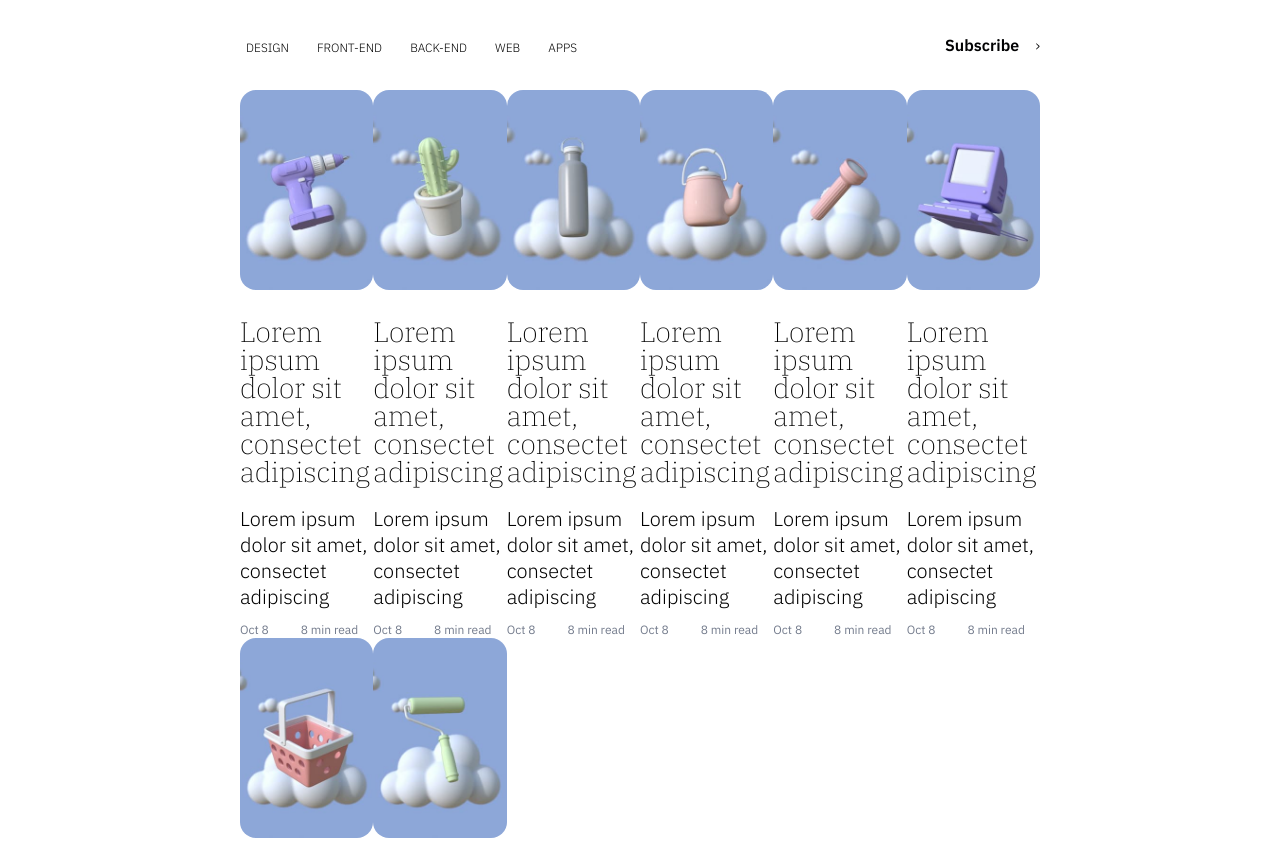
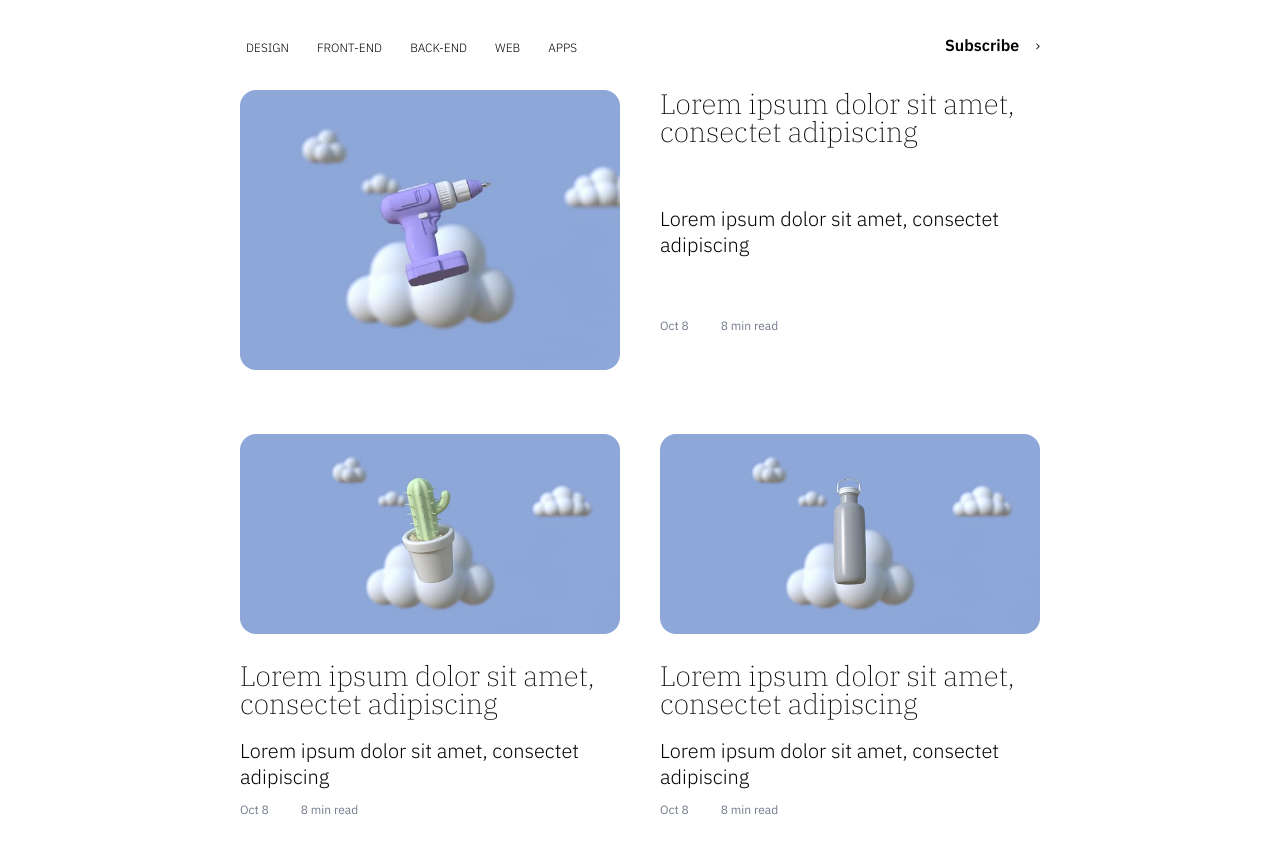
Before and after one commit to DJO52000/BlogProject2, a plain HTML site: page blog.html in a window 1280 px wide. Shown: the part 424-1265 px from the top of the page. Drawn offline with Linux system fonts and the light colour scheme.

Commit message:
Blog-Page Done

```diff
--- a/blog.html
+++ b/blog.html
@@ -41,7 +41,7 @@
 
       <div class="article-grid">
 
-        <article class="article-preview flow-content">
+        <article class="article-preview">
           <img src="img/blog-1.jpg" alt="electric drill">
           <h3>Lorem ipsum dolor sit amet, consectet adipiscing</h3>
           <p>Lorem ipsum dolor sit amet, consectet adipiscing</p>
--- a/css/style.css
+++ b/css/style.css
@@ -435,5 +435,54 @@ footer {
 
 .article-grid {
   display: grid;
+  gap: 3em 2em;
   grid-template-columns: repeat(6, 1fr);
 }
+
+.article-grid > * {
+  grid-column: 1 / -1;
+}
+
+@media (min-width: 30em) {
+  .article-grid > *:not(:first-child) {
+    grid-column: span 3;
+  }
+}
+
+@media (min-width: 40em) {
+  .article-grid > *:first-child {
+    grid-column: 1 / -1;
+  }
+
+  .article-grid > .article-preview:first-child {
+    display: grid;
+    grid-template-columns: repeat(2, 1fr);
+    grid-template-rows: 1fr min-content 1fr;
+    gap: 3em 2em;
+  }
+
+  .article-grid > .article-preview:first-child img{
+    grid-row: span 3;
+    height: 17.5rem;
+  }
+
+  .article-grid > .article-preview:first-child > h3 {
+    margin-top: auto;
+  }
+
+  .article-grid > *:nth-child(2),
+  .article-grid > *:nth-child(3) {
+    grid-column: span 3;
+  }
+
+  .article-grid > *:nth-child(4),
+  .article-grid > *:nth-child(5),
+  .article-grid > *:nth-child(6) {
+    grid-column: span 2;
+  }
+
+  .article-grid > *:nth-child(7),
+  .article-grid > *:nth-child(8) {
+    grid-column: span 3;
+  }
+}
```
